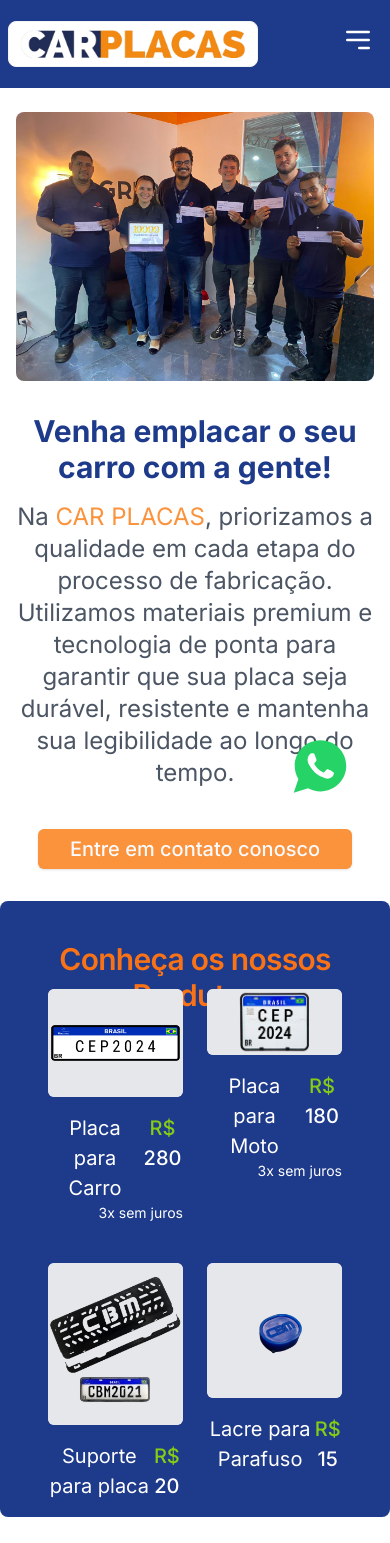
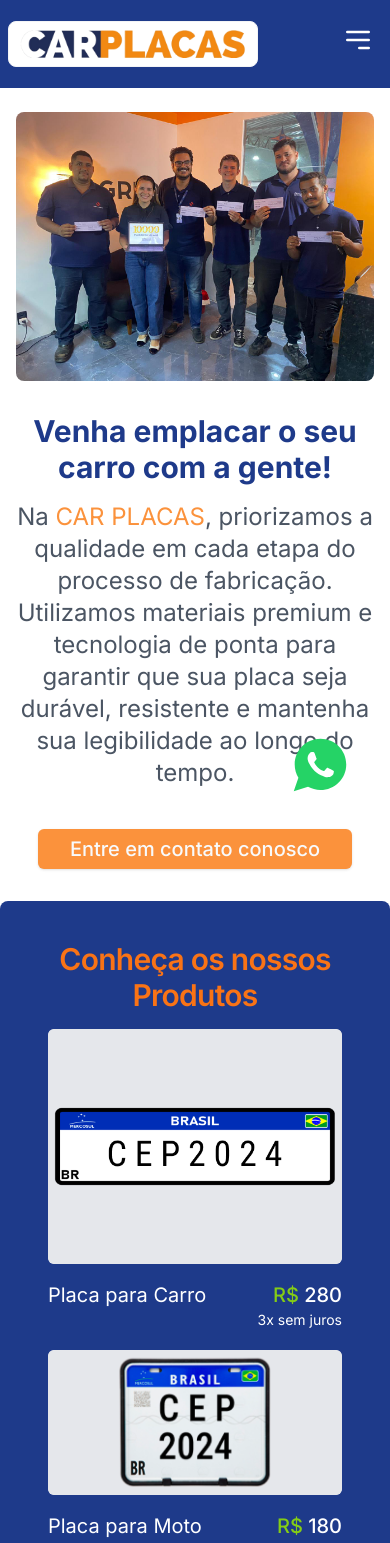
Before and after one commit to MarceloBRj1/carplacas, a Next.js app: page / in a window 390 px wide. Shown: the top 1543 px of the page. Built offline with nearby package versions, Linux system fonts and the light colour scheme.

Commit message:
responsive + algumas alterações

```diff
--- a/src/app/components/cardprice.tsx
+++ b/src/app/components/cardprice.tsx
@@ -1,11 +1,13 @@
 'use client'
 import React, { useState, useRef, useEffect, MouseEvent } from 'react'
 import { motion } from "framer-motion"
+import { NextComponentType } from 'next';
 
 interface CardPriceProps {
   modelo: string;
   price: string;
-  Image: React.ElementType;
+  Image: NextComponentType<any, any, any>;
+  className?: string;
   imgProps: {
     src: string;
     alt: string;
@@ -61,10 +63,11 @@ const CardPrice: React.FC<CardPriceProps> = ({ modelo, price, Image, imgProps, p
       </motion.div>
       {showModal && (
         <div className="fixed inset-0 flex items-center justify-center z-50 bg-blue-800 bg-opacity-50 h-screen" onClick={handleClickOutside}>
-          <div ref={modalRef} className="bg-blue-800 p-8 rounded-lg max-w-7xl" onClick={(e) => e.stopPropagation()}>
-            <h2 className="text-2xl text-white font-bold mb-4">{modelo}</h2>
-            <div className="bg-gray-300 p-4">
-            <Image className=' object-contain object-center lg:h-full lg:w-full' {...imgProps} />
+          <div ref={modalRef} className="bg-white p-8 rounded-lg max-w-7xl flex flex-wrap" onClick={(e) => e.stopPropagation()}>
+              <h1 className="text-3xl flex text-red-900 font-bold mb-4">EM DESENVOLVIMENTO!!!</h1>
+              <h2 className="text-2xl text-blue-900 font-bold mb-4">{modelo}</h2>
+                <div className="bg-gray-300 flex p-4">
+                  <Image {...imgProps} />
                 </div>
               <p className="text-white mt-4">{subtitle}</p>
               <button className="bg-red-500 px-4 py-2 rounded-lg mt-10 flex absolute top-0 right-12" onClick={() => setShowModal(false)}>
--- a/src/app/components/price-section.tsx
+++ b/src/app/components/price-section.tsx
@@ -19,7 +19,7 @@ const PriceSection = () => {
     transition={{ duration: 0.5 }}
 
     className=' flex justify-center bg-blue-900 text-center rounded-lg container'>
-    <div className="  items-center bg-blue-900">
+    <div className="items-center bg-blue-900">
         <h2 className="text-3xl font-semibold tracking-tight text-orange-500 mt-10">Conheça os nossos Produtos</h2>
       <div className="mx-auto max-w-7xl px-4 py-4 sm:px-6 sm:py-24 lg:max-w-7xl lg:px-8">
         <motion.div
@@ -28,16 +28,17 @@ const PriceSection = () => {
         transition={{ duration: 0.5, delay: 0.3 }}
 
 
-        className="-mt-10 grid grid-cols-2 gap-x-6 gap-y-10 sm:grid-cols-1 lg:grid-cols-4 xl:gap-x-8">
+        className="grid grid-cols-1 gap-5 justify-center lg:grid lg:grid-cols-4 lg:gap-8">
      <CardPrice
           modelo="Placa para Carro"
           price="280"
           Image={Image}
+          className='h-full w-full'
           imgProps={{
             src: '/placatcerto.png',
             alt: 'placa para carro',
-            width: 600,
-            height: 600,
+            width: 300,
+              height: 0,
            }}
            parcela='3x sem juros'
            subtitle='Particular, Aluguel e Oficial'
@@ -48,33 +49,36 @@ const PriceSection = () => {
             Image={Image}
             parcela='3x sem juros'
             subtitle='Particular, Aluguel e Oficial'
+            className='h-full w-full'
             imgProps={{
-            src: '/moto2.png',
+              src: '/moto22.png',
               alt: 'placa para moto',
               width: 600,
-            height: 600,
+              height: 200,
             }}
         />
       <CardPrice
           modelo="Suporte para placa"
           price="20"
           Image={Image}
+          className='h-full w-full'
           imgProps={{
-            src: '/suporte.png',
+            src: '/suporte22.png',
             alt: 'suporte para carro',
-            width: 600,
-            height: 600,
+            width: 300,
+              height: 0,
            }}
       />
       <CardPrice
           modelo="Lacre para Parafuso"
           price="15"
           Image={Image}
+          className='h-full w-full'
           imgProps={{
             src: '/cbm2.png',
             alt: 'lacre para parafusos',
-            width: 600,
-            height: 600,
+            width: 300,
+            height: 0,
            }}
       />
       </motion.div>
```
Also changed, not shown: public/moto22.png (added), public/suporte22.png (added). Lines whose indentation alone changed are shown as unchanged.
